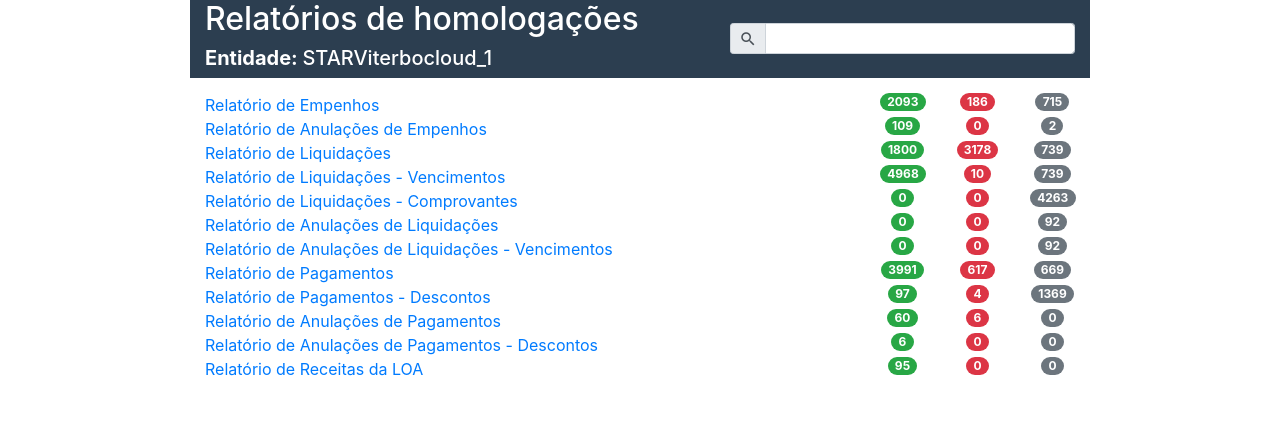
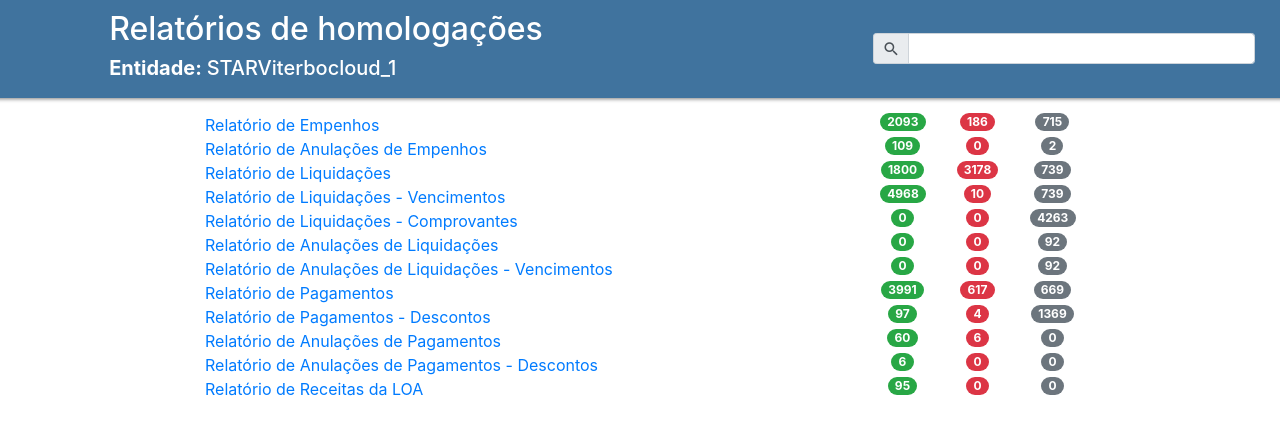
Before and after one commit to guilhermedr/guilhermedr.github.io, a plain HTML site: page index.html in a window 1280 px wide. Drawn offline with nearby package versions, Linux system fonts and the light colour scheme.

Commit message:
update frontend index

```diff
--- a/index.html
+++ b/index.html
@@ -8,21 +8,21 @@
         <title>Relatórios de Homologações</title>
     </head>
     <body ng-app="myApp" ng-controller="myCtrl">
-        <div class="container" style="max-width: 900px;">
-            <div class="row" style="background-color: #2c3e50; color: white; margin-bottom: 15px;">
-                <div class="col-md-7">
+        <div class="row cabecalho-rel">
+            <div class="offset-md-1 col-md-7">
                 <h2>Relatórios de homologações</h2>
                 <h5><strong>Entidade: </strong>{{entidade}}</h5>
             </div>
-                <div class="col-md-5" style="top:23px;">
+            <div class="col-md-4" style="top:23px;">
                 <div class="input-group input-group-sm mb-3">
                     <div class="input-group-prepend">
                         <span class="input-group-text" id="inputGroup-sizing-sm"><i class="material-icons md-18">search</i></span>
                     </div>
-                        <input type="text" class="form-control" ng-model="filtroRelatorio">
+                    <input type="text" class="form-control" ng-model="filtroRelatorio" style="margin-right: 25px;">
                 </div>
             </div>
         </div>
+        <div class="container" style="max-width: 900px;">
             <div class="divRelatorios">
                 <div class="row" ng-repeat="relatorio in jsonData.relatorios | filter: filtroRelatorio">
                     <div class="col-md-12">
```
Lines whose indentation alone changed are shown as unchanged.
